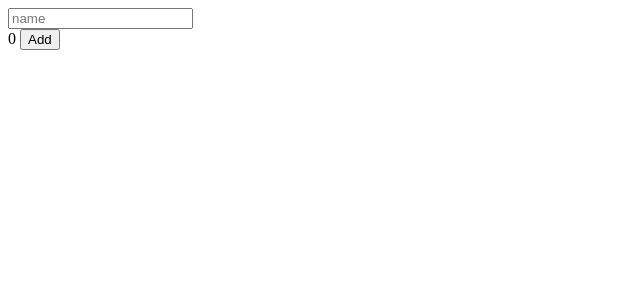
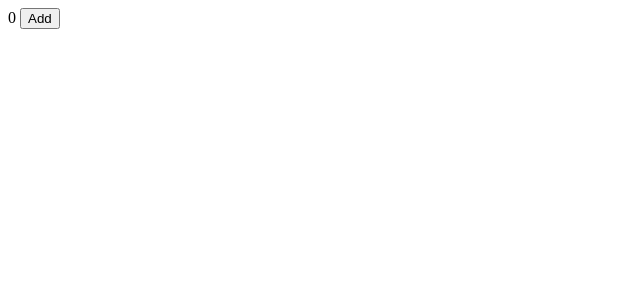
Before and after one commit to HarryJoo/typescript-react-demo, a React (Create React App) app: page / in a window 1280 px wide. Shown: the top 300 px of the page, without its empty margins (0-640 px from the left). Built offline with nearby package versions, Linux system fonts and the light colour scheme.

Commit message:
Use Styled Components in TS...

```diff
--- a/src/App.tsx
+++ b/src/App.tsx
@@ -1,24 +1,18 @@
 import React, { Component } from 'react';
 import Number from "./Number";
-import { Form, Input } from './Input';
 
 interface IState {
   counter: number;
-  name: string;
 }
 
 class App extends Component<{}, IState> {
   state = {
-    counter: 0,
-    name: ""
+    counter: 0
   };
   render() {
-    const { counter, name } = this.state;
+    const { counter } = this.state;
     return (
       <div>
-        <Form onFormSubmit={this.onFormSubmit}>
-          <Input value={name} onChange={this.onChange} />
-        </Form>
         <Number count={counter} /> <button onClick={this.add}>Add</button>
       </div>
     );
--- a/src/Number.tsx
+++ b/src/Number.tsx
@@ -2,14 +2,16 @@ import { count } from "console";
 import React from "react";
 import styled from "styled-components";
 
-const Container = styled.span``;
+const Container = styled.span<{ isBlue: boolean }>`
+    color: ${props => (props.isBlue ? "blue" : "black")};
+`;
 
 interface IProps {
     count: number;
 }
 
 const Number: React.FunctionComponent<IProps> = ({ count }) => (
-    <Container>{count}</Container>
+    <Container isBlue={count > 10}>{count}</Container>
 );
 
 export default Number;
```
